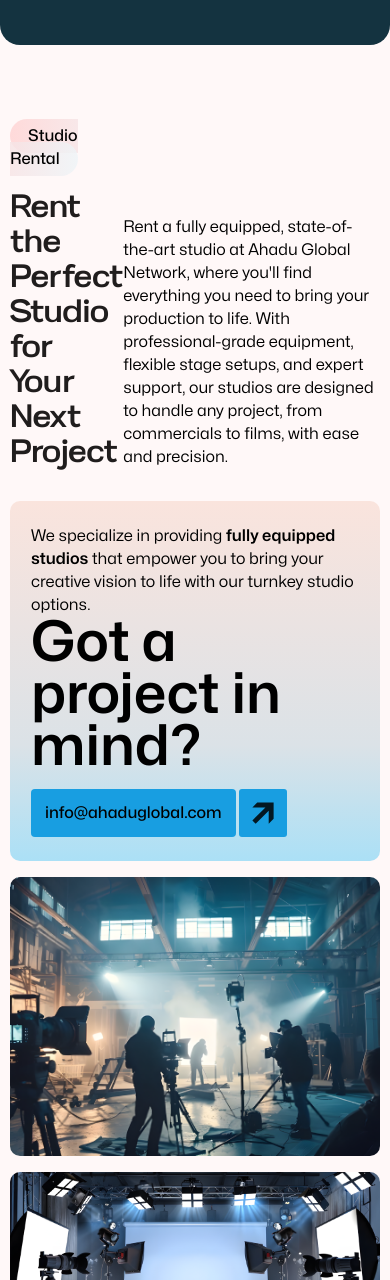
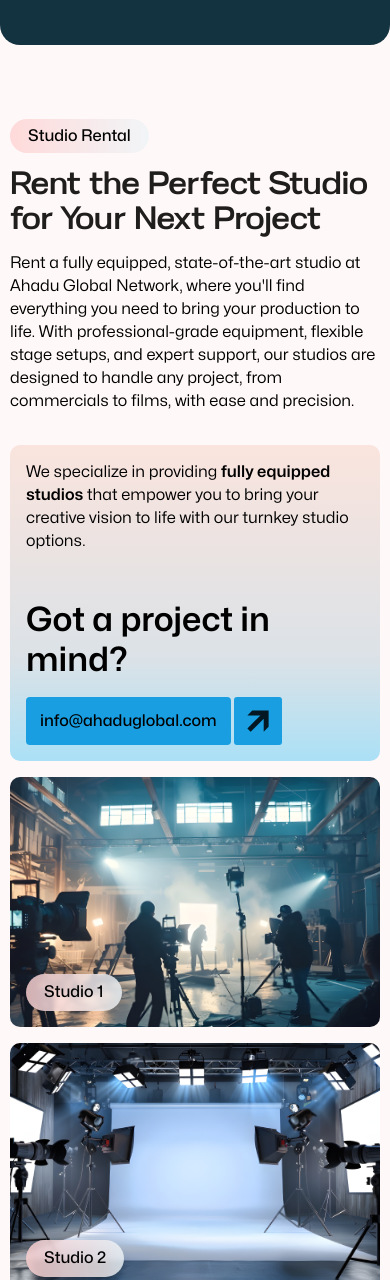
Before and after one commit to Hosea174/ahadu-global-network, an Astro site: page /services in a window 390 px wide. Shown: the part 2048-3328 px from the top of the page. Built offline with nearby package versions, Linux system fonts and the light colour scheme; Astro itself is replaced by a stand-in of ours.

Commit message:
made services page studio section responsive

```diff
--- a/src/pages/services.astro
+++ b/src/pages/services.astro
@@ -219,15 +219,19 @@
           </div>
           <div class="rental-img-wrap">
             <img src={studio1.src} alt="" />
+            <p class="studio-name label-highlight">Studio 1</p>
           </div>
           <div class="rental-img-wrap">
             <img src={studio2.src} alt="" />
+            <p class="studio-name label-highlight">Studio 2</p>
           </div>
           <div class="rental-img-wrap">
             <img src={studio3.src} alt="" />
+            <p class="studio-name label-highlight">Virtual Studio</p>
           </div>
           <div class="rental-img-wrap">
             <img src={studio4.src} alt="" />
+            <p class="studio-name label-highlight">Green Screen</p>
           </div>
         </div>
       </div>
--- a/src/styles/pages/_services.scss
+++ b/src/styles/pages/_services.scss
@@ -235,6 +235,7 @@
       display: flex;
       justify-content: space-between;
       align-items: end;
+      gap: 2rem;
 
       .rental-header {
         max-width: 500px;
@@ -261,12 +262,21 @@
       grid-template-columns: 1fr;
       grid-auto-rows: minmax(200px, auto);
 
+      .rental-cta {
+        padding: 1rem !important;
+      }
+
+      .rental-img-wrap {
+        height: 250px !important;
+      }
+
       // Tablet layout (6 columns)
       @media (min-width: 768px) {
         grid-template-columns: repeat(6, 1fr);
         grid-template-rows: auto auto auto;
 
         .rental-cta {
+          min-width: 360px;
           grid-column: 1 / span 3;
           grid-row: 1 / span 2;
         }
@@ -324,11 +334,19 @@
       }
 
       .rental-img-wrap {
+        position: relative;
         width: 100%;
         height: 100%;
         min-height: 200px;
         overflow: hidden;
         border-radius: 10px;
+
+        .studio-name {
+          position: absolute;
+          bottom: 1rem;
+          left: 1rem;
+          line-height: normal;
+        }
 
         img {
           width: 100%;
@@ -344,13 +362,29 @@
         justify-content: space-between;
         padding: 24px 21px;
         border-radius: 10px;
+        gap: 3rem;
 
         .cta-box {
           p {
-            font-size: 56px;
-            line-height: 52px;
+            font-size: clamp(2rem, 1.575221238938053rem + 2.1238938053097343vw, 3.5rem);
+            line-height: normal;
             margin-block-end: 1rem;
           }
+        }
+      }
+    }
+  }
+
+  @media screen and (max-width: 1035px) {
+    .wrapper {
+      .rental-content {
+        flex-direction: column;
+        align-items: flex-start;
+        gap: 1rem;
+
+        .rental-header,
+        .rental-description {
+          max-width: 600px;
         }
       }
     }
@@ -382,7 +416,6 @@
         display: flex;
         gap: .5rem;
         justify-content: center;
-      }
 
         input {
           border-radius: 5px;
@@ -394,10 +427,26 @@
 
         button {
           border-radius: 5px;
-        padding: 12px;
+          padding: 12px 15px;
           border: none;
           background: $clr-primary-400;
         }
       }
+
+      @media screen and (max-width: 430px) {
+        h2 {
+          font-size: 1.55rem;
+          line-height: 28px;
+        }
+
+        form {
+          flex-direction: column;
+
+          input {
+            width: 100%;
           }
         }
+      }
+    }
+  }
+}
```
Lines whose indentation alone changed are shown as unchanged.
